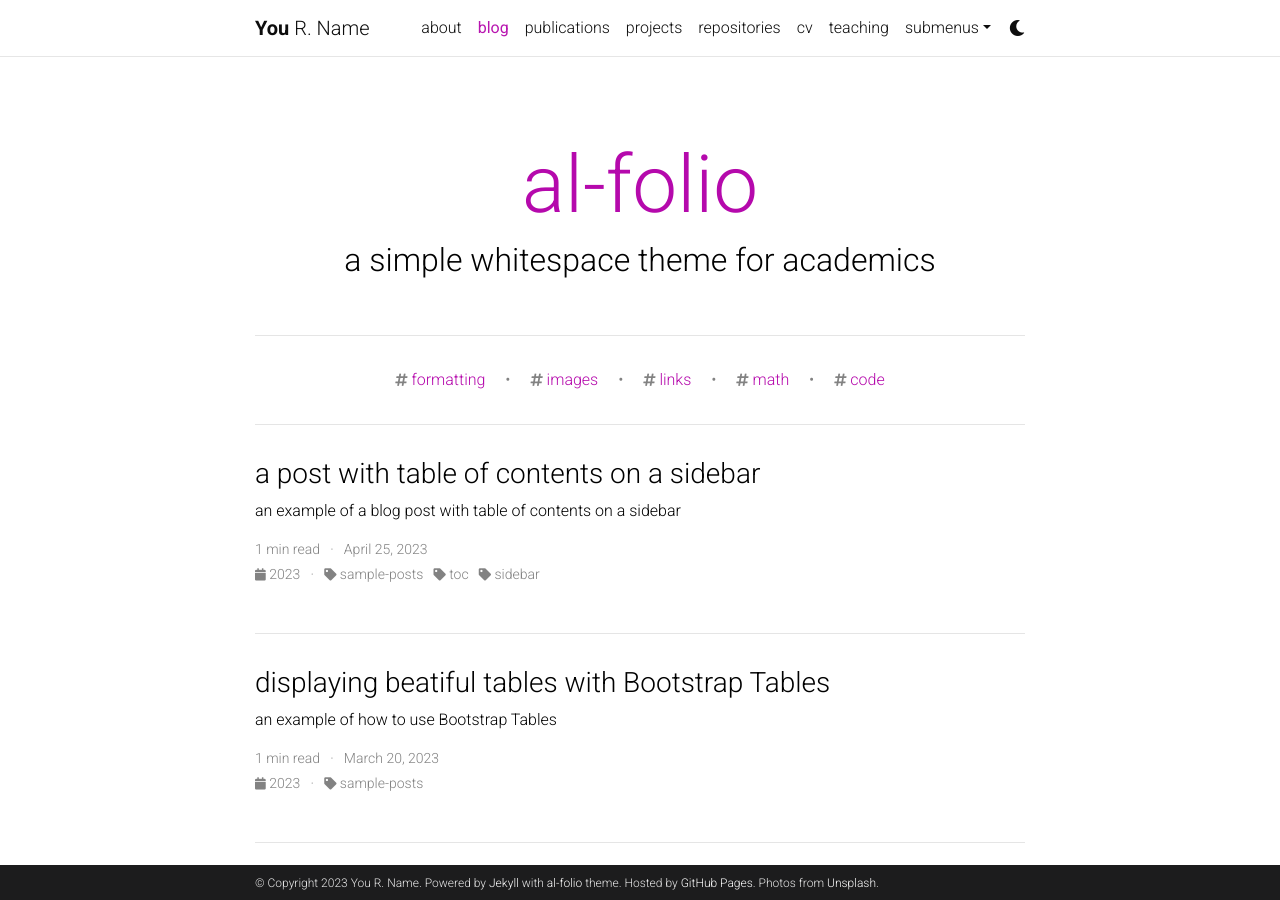
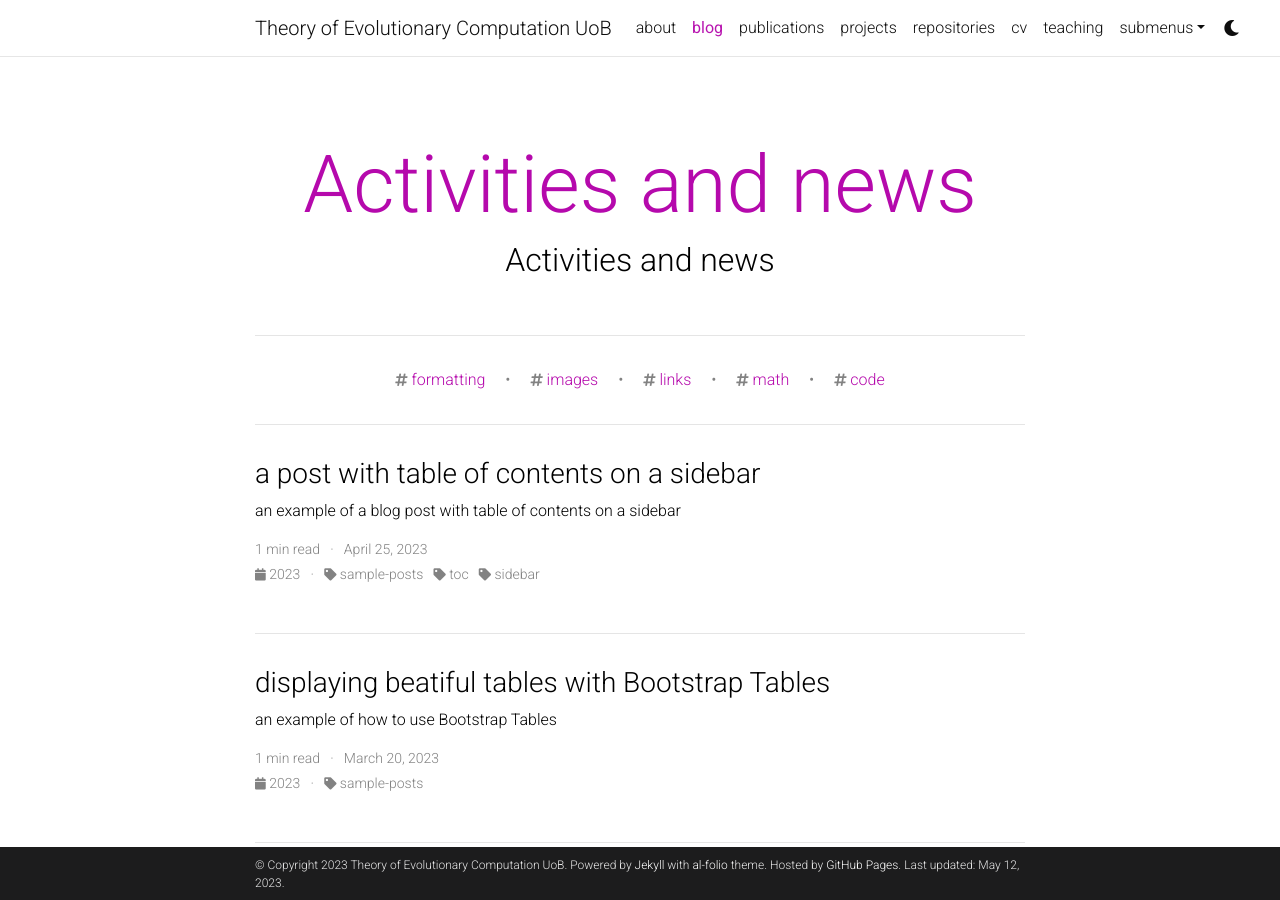
Before and after one commit to pklehre/EC-Theory-UoB, a Jekyll site: the page built from blog/index.html, in a window 1280 px wide and 900 px high. Built offline with Jekyll 4.4.1, drawn with Linux system fonts in a browser that asks for light colours; the list of posts is cut into pages by our own code; comment, search, counter and statistics services are not loaded; a style sheet for code colours, icons or effects is not loaded.

Commit message:
Small changes

```diff
--- a/_config.yml
+++ b/_config.yml
@@ -2,25 +2,24 @@
 # Site settings
 # -----------------------------------------------------------------------------
 
-title: blank # the website title (if blank, full name will be used instead)
-first_name: You
-middle_name: R.
-last_name: Name
+title: Theory of Evolutionary Computation UoB # the website title (if blank, full name will be used instead)
+first_name: Theory of Evolutionary Computation
+middle_name:
+last_name: UoB
 email: you@example.com
 description: > # the ">" symbol means to ignore newlines until "footer_text:"
-  A simple, whitespace theme for academics. Based on [*folio](https://github.com/bogoli/-folio) design.
+  Website for the Theory of Evolutionary Computation group at the University of Birmingham
 footer_text: >
   Powered by <a href="https://jekyllrb.com/" target="_blank">Jekyll</a> with <a href="https://github.com/alshedivat/al-folio">al-folio</a> theme.
   Hosted by <a href="https://pages.github.com/" target="_blank">GitHub Pages</a>.
-  Photos from <a href="https://unsplash.com" target="_blank">Unsplash</a>.
-keywords: jekyll, jekyll-theme, academic-website, portfolio-website  # add your own keywords or leave empty
+keywords: evolutionary-computation, evolutionary-algorithms, academic-website, group-website  # add your own keywords or leave empty
 
 lang: en # the language of your site (for example: en, fr, cn, ru, etc.)
 icon: ⚛️  # the emoji used as the favicon (alternatively, provide image name in /assets/img/)
 
 url: https://https://mariohevia.github.io/ # the base hostname & protocol for your site
 baseurl: /EC-Theory-UoB # the subpath of your site, e.g. /blog/
-last_updated: false # set to true if you want to display last updated in the footer
+last_updated: true # set to true if you want to display last updated in the footer
 impressum_path:  # set to path to include impressum link in the footer, use the same path as permalink in a page, helps to conform with EU GDPR
 
 # -----------------------------------------------------------------------------
@@ -122,9 +121,9 @@ bing_site_verification:  # out your bing-site-verification ID (Bing Webmaster)
 # Blog
 # -----------------------------------------------------------------------------
 
-blog_name: al-folio # blog_name will be displayed in your blog page
+blog_name: Activities and news # blog_name will be displayed in your blog page
 blog_nav_title: blog # your blog must have a title for it to be displayed in the nav bar
-blog_description: a simple whitespace theme for academics
+blog_description: Activities and news
 permalink: /blog/:year/:title/
 
 # Pagination
```
